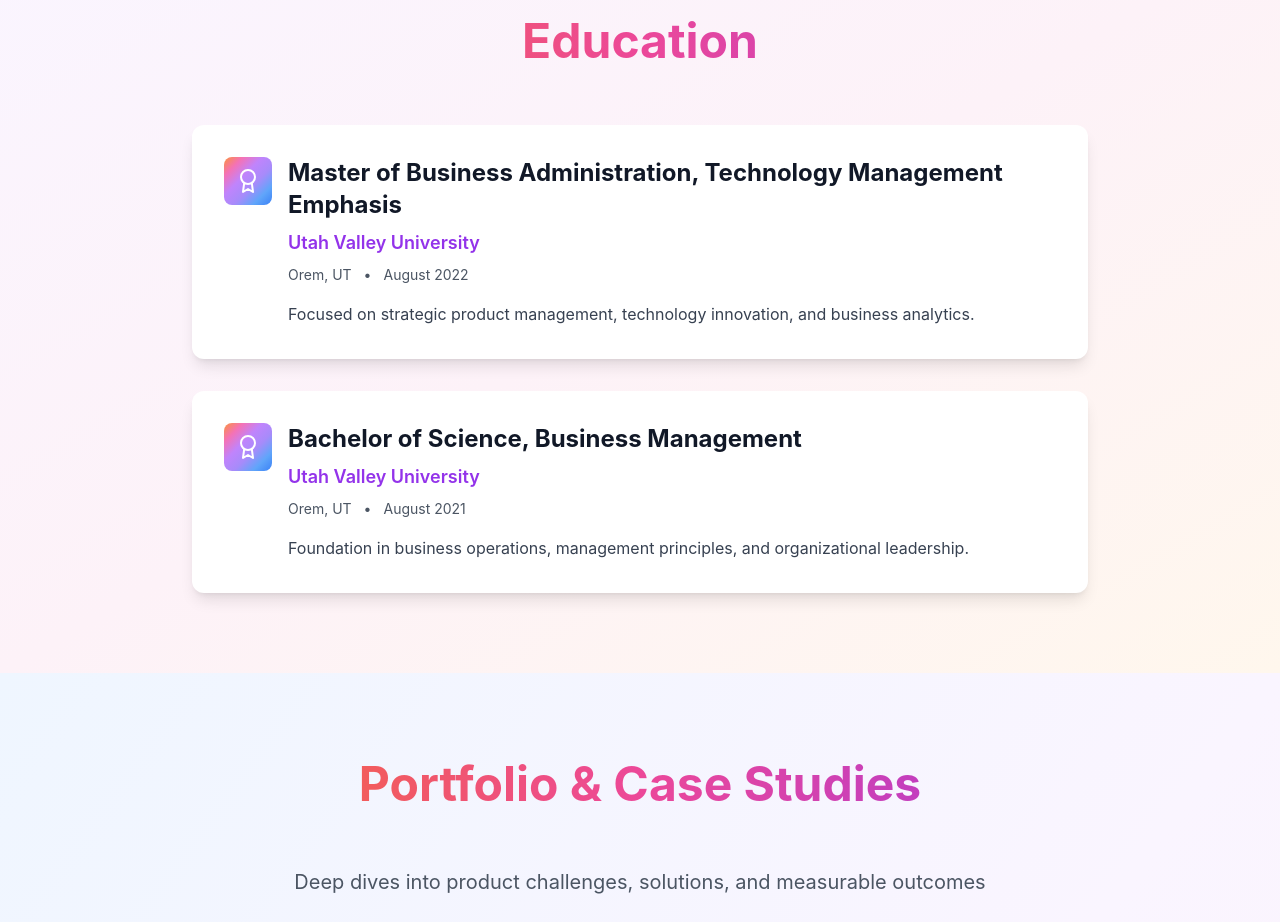
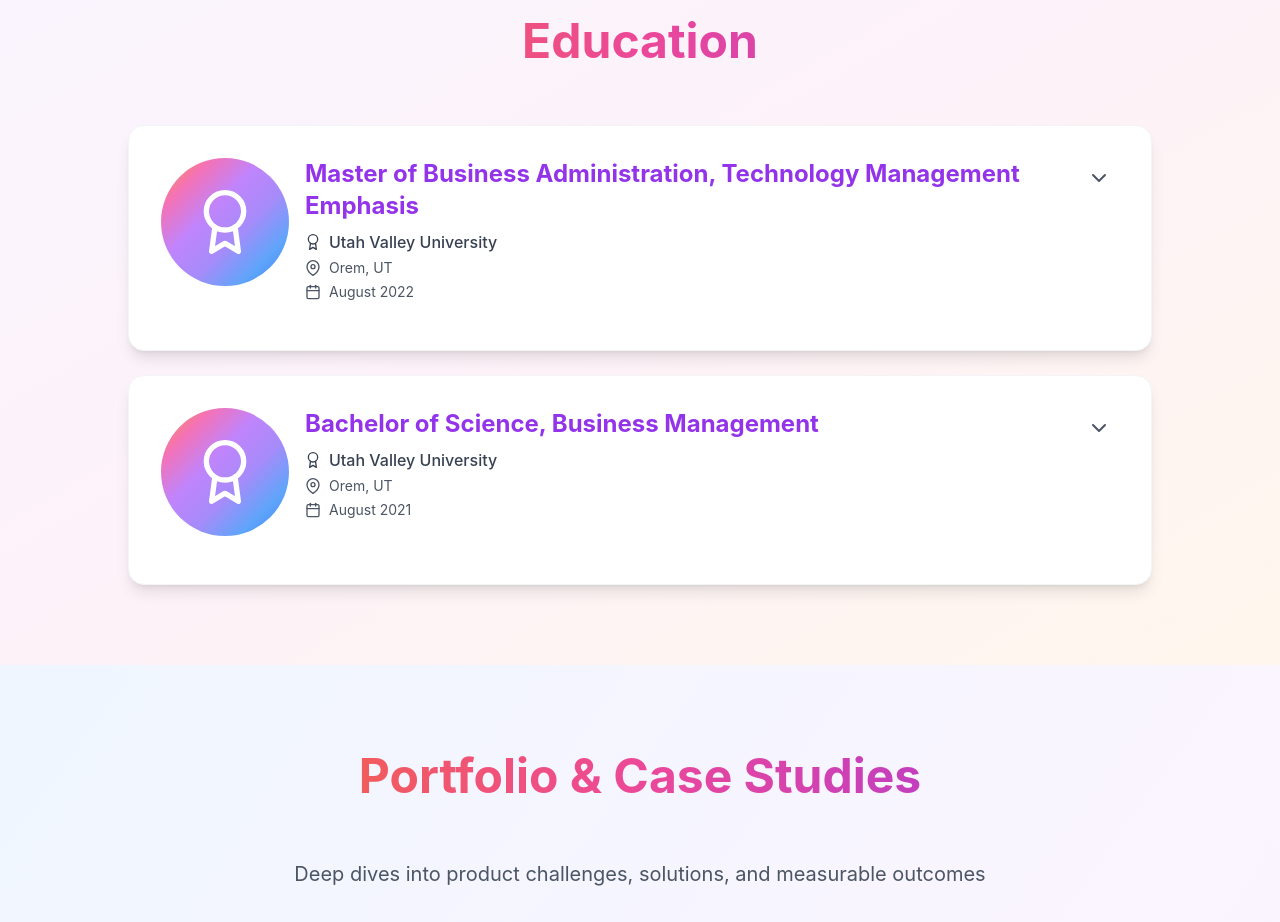
Before and after one commit to swarren1214/productportfolio, a React (Vite) app: page / in a window 1280 px wide. Shown: the part 3700-4622 px from the top of the page. Built offline with nearby package versions, Linux system fonts and the light colour scheme.

Commit message:
Style Education cards to match Experience section with expandable/collapsible design

```diff
--- a/src/components/Education.jsx
+++ b/src/components/Education.jsx
@@ -1,16 +1,44 @@
 import { motion } from 'framer-motion'
-import { FiAward } from 'react-icons/fi'
+import { useState } from 'react'
+import { FiAward, FiMapPin, FiCalendar, FiChevronDown, FiChevronUp } from 'react-icons/fi'
 import { portfolioData } from '../data/portfolioData'
 
 const Education = () => {
   const { education } = portfolioData
+  const [expandedCards, setExpandedCards] = useState({})
 
-  const fadeIn = {
-    hidden: { opacity: 0, y: 50 },
+  const toggleCard = (index) => {
+    setExpandedCards(prev => ({
+      ...prev,
+      [index]: !prev[index]
+    }))
+  }
+
+  const cardVariants = {
+    hidden: { opacity: 0, y: 30 },
     visible: {
       opacity: 1,
       y: 0,
-      transition: { duration: 0.8 }
+      transition: { duration: 0.5 }
+    }
+  }
+
+  const achievementsVariants = {
+    collapsed: {
+      height: 0,
+      opacity: 0,
+      transition: {
+        height: { duration: 0.3, ease: "easeInOut" },
+        opacity: { duration: 0.2 }
+      }
+    },
+    expanded: {
+      height: "auto",
+      opacity: 1,
+      transition: {
+        height: { duration: 0.3, ease: "easeInOut" },
+        opacity: { duration: 0.2, delay: 0.1 }
+      }
     }
   }
 
@@ -21,62 +49,106 @@ const Education = () => {
           initial="hidden"
           whileInView="visible"
           viewport={{ once: true, amount: 0.3 }}
-          variants={fadeIn}
+          variants={{ hidden: { opacity: 0, y: 50 }, visible: { opacity: 1, y: 0 } }}
           className="section-title gradient-text"
         >
           Education
         </motion.h2>
 
-        <div className="max-w-4xl mx-auto space-y-8">
-          {education.map((edu, index) => (
+        <div className="max-w-5xl mx-auto space-y-6">
+          {education.map((edu, index) => {
+            const isExpanded = expandedCards[index]
+
+            return (
               <motion.div
                 key={index}
                 initial="hidden"
                 whileInView="visible"
-              viewport={{ once: true, amount: 0.3 }}
-              variants={fadeIn}
-              className="bg-white dark:bg-gray-800 rounded-xl shadow-lg p-6 md:p-8 hover:shadow-2xl transition-shadow duration-300"
+                viewport={{ once: true, amount: 0.2 }}
+                variants={cardVariants}
+                className="bg-white dark:bg-gray-800 rounded-2xl shadow-lg hover:shadow-xl transition-shadow duration-300 overflow-hidden border border-gray-100 dark:border-gray-700"
               >
-              <div className="flex items-start gap-4">
-                <div className="flex-shrink-0 w-12 h-12 bg-gradient-logo rounded-lg flex items-center justify-center">
-                  <FiAward className="w-6 h-6 text-white" />
+                <div className="p-6 md:p-8">
+                  {/* Header with Icon and Title */}
+                  <div
+                    className="flex items-start gap-4 mb-4 cursor-pointer"
+                    onClick={() => toggleCard(index)}
+                  >
+                    {/* Icon */}
+                    <div className="flex-shrink-0">
+                      <div className="w-24 h-24 md:w-32 md:h-32 rounded-full bg-gradient-logo flex items-center justify-center">
+                        <FiAward className="w-12 h-12 md:w-16 md:h-16 text-white" />
+                      </div>
                     </div>
 
-                <div className="flex-1">
-                  <h3 className="text-2xl font-bold text-gray-900 dark:text-white mb-2">
+                    {/* Title and Meta Info */}
+                    <div className="flex-1 min-w-0">
+                      <h3 className="text-xl md:text-2xl font-bold text-purple-600 dark:text-purple-400 mb-2">
                         {edu.degree}
                       </h3>
 
-                  <p className="text-lg text-purple-600 dark:text-purple-400 font-semibold mb-2">
-                    {edu.school}
-                  </p>
+                      <div className="space-y-1">
+                        <div className="flex items-center gap-2 text-gray-700 dark:text-gray-300">
+                          <FiAward className="w-4 h-4 flex-shrink-0" />
+                          <span className="font-medium">{edu.school}</span>
+                        </div>
 
-                  <div className="flex flex-wrap gap-3 text-sm text-gray-600 dark:text-gray-400 mb-4">
+                        <div className="flex items-center gap-2 text-gray-600 dark:text-gray-400 text-sm">
+                          <FiMapPin className="w-4 h-4 flex-shrink-0" />
                           <span>{edu.location}</span>
-                    <span>•</span>
+                        </div>
+
+                        <div className="flex items-center gap-2 text-gray-600 dark:text-gray-400 text-sm">
+                          <FiCalendar className="w-4 h-4 flex-shrink-0" />
                           <span>{edu.graduationDate}</span>
                         </div>
-
-                  {edu.description && (
-                    <p className="text-gray-700 dark:text-gray-300 leading-relaxed">
-                      {edu.description}
-                    </p>
-                  )}
-
-                  {edu.achievements && edu.achievements.length > 0 && (
-                    <ul className="mt-4 space-y-2">
-                      {edu.achievements.map((achievement, i) => (
-                        <li key={i} className="flex items-start gap-2 text-gray-700 dark:text-gray-300">
-                          <span className="text-purple-600 dark:text-purple-400 mt-1">•</span>
-                          <span>{achievement}</span>
-                        </li>
-                      ))}
-                    </ul>
-                  )}
                       </div>
                     </div>
+
+                    {/* Expand/Collapse Button */}
+                    <motion.button
+                      className="flex-shrink-0 p-2 rounded-full hover:bg-gray-100 dark:hover:bg-gray-700 transition-colors"
+                      whileHover={{ scale: 1.1 }}
+                      whileTap={{ scale: 0.95 }}
+                      aria-label={isExpanded ? "Collapse" : "Expand"}
+                    >
+                      {isExpanded ? (
+                        <FiChevronUp className="w-6 h-6 text-gray-600 dark:text-gray-400" />
+                      ) : (
+                        <FiChevronDown className="w-6 h-6 text-gray-600 dark:text-gray-400" />
+                      )}
+                    </motion.button>
+                  </div>
+
+                  {/* Achievements - Collapsible */}
+                  <motion.div
+                    initial="collapsed"
+                    animate={isExpanded ? "expanded" : "collapsed"}
+                    variants={achievementsVariants}
+                    className="overflow-hidden"
+                  >
+                    {edu.achievements && edu.achievements.length > 0 && (
+                      <div className="space-y-3 pt-4 border-t border-gray-200 dark:border-gray-700">
+                        {edu.achievements.map((achievement, idx) => (
+                          <motion.div
+                            key={idx}
+                            initial={{ opacity: 0, x: -20 }}
+                            animate={{ opacity: 1, x: 0 }}
+                            transition={{ delay: idx * 0.05 }}
+                            className="p-4 bg-gradient-to-r from-purple-50 to-pink-50 dark:from-purple-900/20 dark:to-pink-900/20 rounded-lg border border-purple-200 dark:border-purple-700/50 hover:border-purple-400 dark:hover:border-purple-500 transition-colors duration-200"
+                          >
+                            <p className="text-gray-700 dark:text-gray-300 leading-relaxed">
+                              {achievement}
+                            </p>
                           </motion.div>
                         ))}
+                      </div>
+                    )}
+                  </motion.div>
+                </div>
+              </motion.div>
+            )
+          })}
         </div>
       </div>
     </section>
```
Lines whose indentation alone changed are shown as unchanged.
